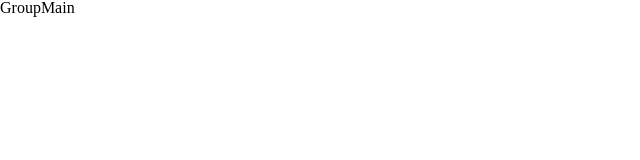
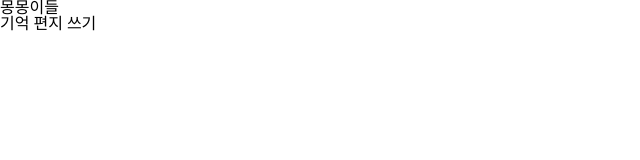
Before and after one commit to ILsangEmong/ILsangEmong-Web, a React (Create React App) app: page /group in a window 1280 px wide. Shown: the top 160 px of the page, without its empty margins (0-640 px from the left). Built offline with nearby package versions, Linux system fonts and the light colour scheme.

Commit message:
feat: 그룹 메인 페이지 와프대로 구현

```diff
--- a/src/pages/GroupMain.tsx
+++ b/src/pages/GroupMain.tsx
@@ -1,3 +1,11 @@
+import { useNavigate } from 'react-router-dom';
+
 export default function GroupMain() {
-  return <div>GroupMain</div>;
+  const navigate = useNavigate();
+  return (
+    <div>
+      <div>몽몽이들</div>
+      <div onClick={() => navigate('/group/comment')}>기억 편지 쓰기</div>
+    </div>
+  );
 }
```
